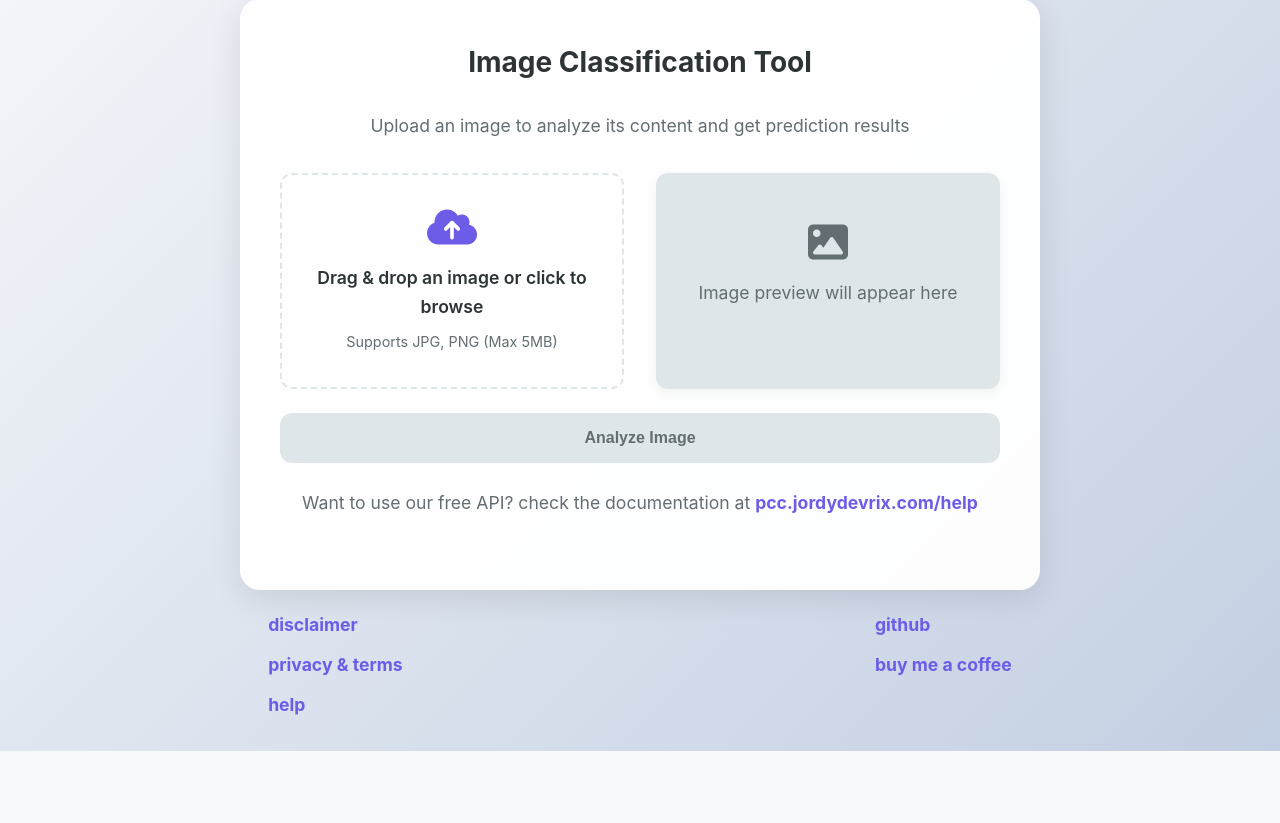
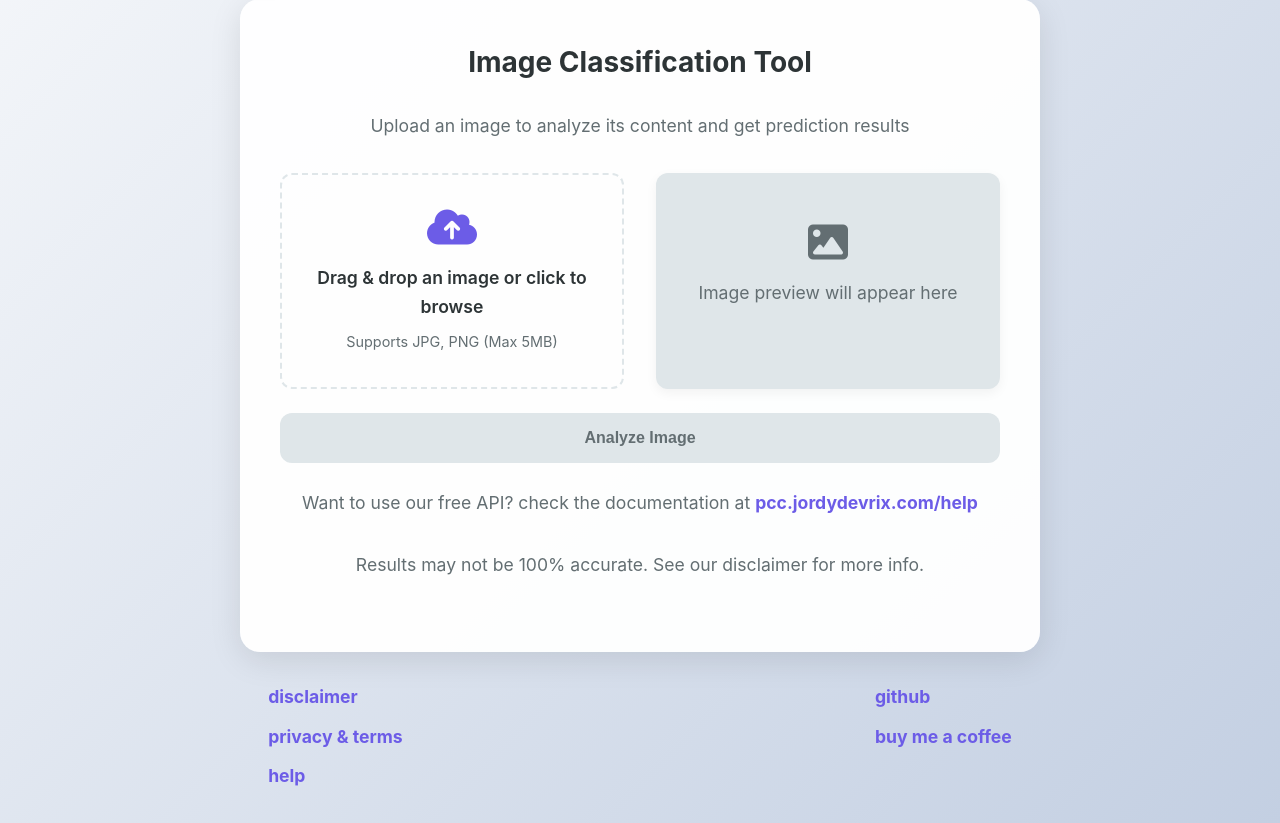
Before and after one commit to JordyDevrix/PCC-img-detector, a Flask app: page / in a window 1280 px wide. Shown: the part 113-936 px from the top of the page. Before the commit the page ends 864 px from the top, so only its background shows below. Run offline with Flask 3, Linux system fonts and the light colour scheme.

Commit message:
added disclaimer message to index

```diff
--- a/templates/index.html
+++ b/templates/index.html
@@ -406,7 +406,7 @@
 
         footer {
             width: 100%;
-            margin-top: 10px;
+            margin-top: 20px;
             display: flex;
             justify-content: space-around;
 
@@ -488,8 +488,12 @@
                     <a href="https://pcc.jordydevrix.com/help">pcc.jordydevrix.com/help</a>
                 </strong>
             </p>
+            <p style="margin-top: 25px">
+                Results may not be 100% accurate. See our disclaimer for more info.
+            </p>
         </div>
     </div>
+
     <footer>
         <ul>
             <li>
```
